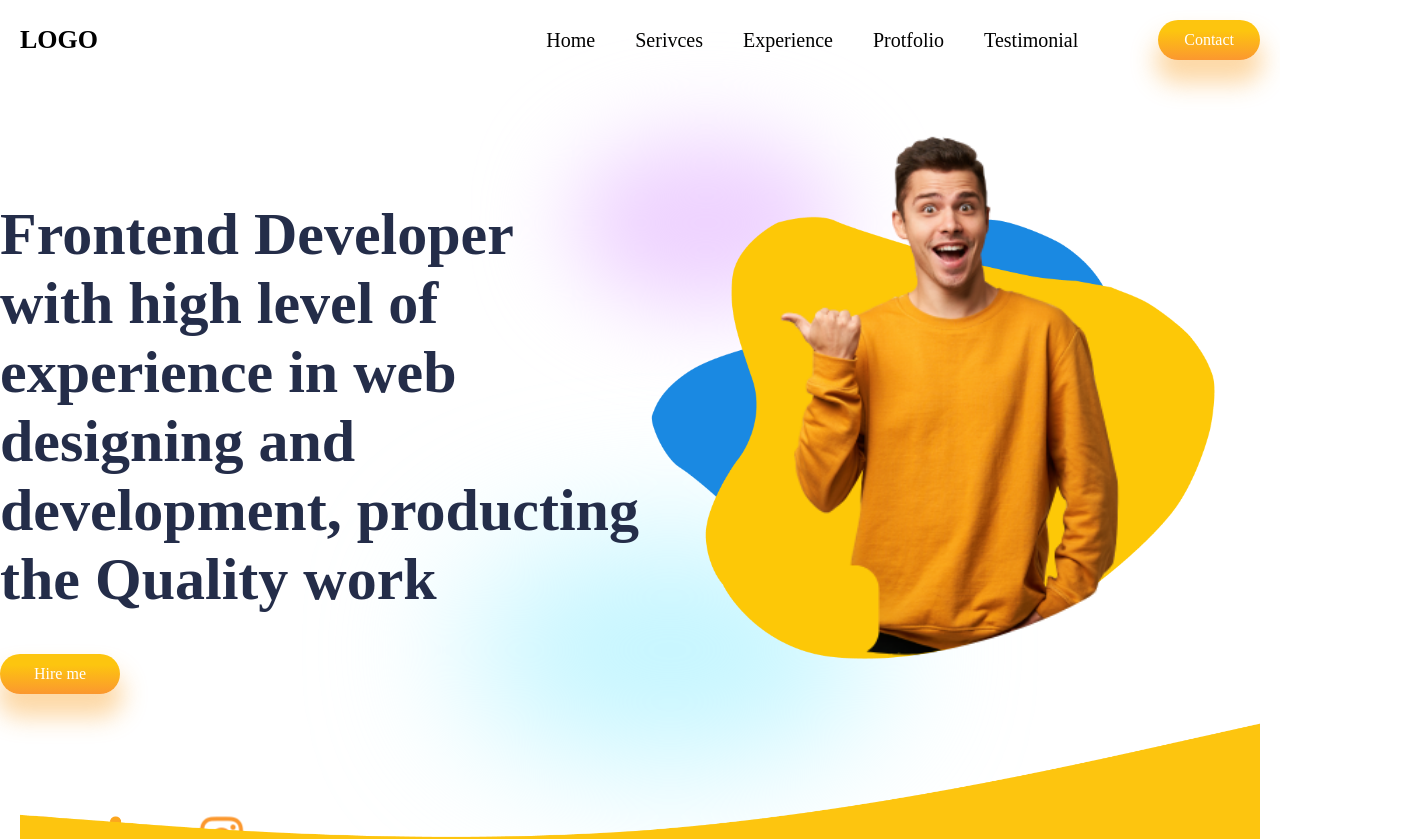
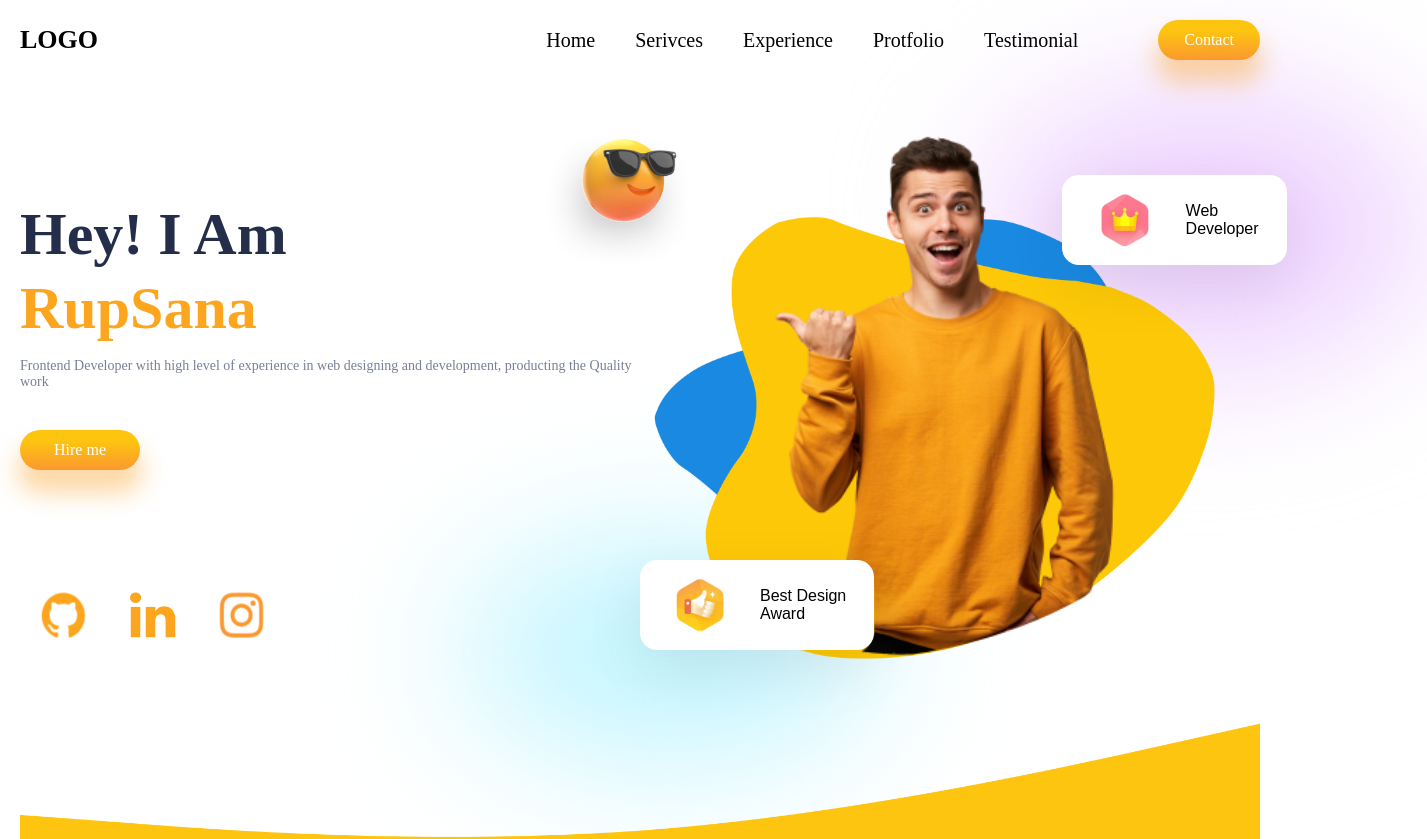
Before and after one commit to RupsanaAkter/personal-portfolio, a React (Create React App) app: page / in a window 1280 px wide. Shown: the top 839 px of the page, 1427 px wide, since content can reach past the window. Built offline with nearby package versions, Linux system fonts and the light colour scheme; a web font is replaced by a local one.

Commit message:
update all

```diff
--- a/src/pages/Home/Introduices/Introduices.css
+++ b/src/pages/Home/Introduices/Introduices.css
@@ -2,6 +2,8 @@
     display: flex;
     height: 77vh;
     margin-top: 6rem;
+    margin-left: 20px;
+    margin-right: 20px;
   }
 
   /* left side styling */
--- a/src/pages/Home/Introduices/Introduices.js
+++ b/src/pages/Home/Introduices/Introduices.js
@@ -1,4 +1,5 @@
-import React from 'react';
+// import { themeContext } from "../../Context";
+import React, { useContext } from "react";
 import './Introduices.css'
 import Github from "../../../assets/img/github.png"
 import LinkedIn from '../../../assets/img/linkedin.png'
@@ -6,20 +7,28 @@ import Instagram from "../../../assets/img/instagram.png"
 import Vector1 from '../../../assets/img/Vector1.png'
 import Vector2 from '../../../assets/img/Vector2.png'
 import boy from '../../../assets/img/boy.png'
-
+import crown from '../../../assets/img/crown.png'
 import { Link } from 'react-scroll';
 import Intro from './Intro';
+import thumbup from '../../../assets/img/thumbup.png'
+import glassesimoji from '../../../assets/img/glassesimoji.png'
 import { motion } from "framer-motion";
 
 const Introduices = () => {
+  const transition = { duration: 2, type: "spring" };
+
+  // context
+  // const theme = useContext(themeContext);
+  // const darkMode = theme.state.darkMode;
     return (
         <div className="Intro" id="Intro">
         {/* left name side */}
         <div className="i-left">
           <div className="i-name">
             {/* yahan change hy darkmode ka */}
-            {/* <span style={{ color: darkMode ? "white" : "" }}>Hy! I Am</span>
-            <span>Andrew Thomas</span> */}
+            {/* <span style={{ color: darkMode ? "white" : "" }}>Hy! I Am</span> */}
+            <span>Hey! I Am</span>
+            <span>RupSana</span>
             <span>
               Frontend Developer with high level of experience in web designing
               and development, producting the Quality work
@@ -41,34 +50,34 @@ const Introduices = () => {
           <img src={Vector2} alt="" />
           <img src={boy} alt="" />
           {/* animation */}
-          {/* <motion.img
+          <motion.img
             initial={{ left: "-36%" }}
             whileInView={{ left: "-24%" }}
             transition={transition}
             src={glassesimoji}
             alt=""
-          /> */}
+          />
 
-          {/* <motion.div
+          <motion.div
             initial={{ top: "-4%", left: "74%" }}
             whileInView={{ left: "68%" }}
             transition={transition}
             className="floating-div"
-          > */}
-            {/* <Intro img={crown} text1="Web" text2="Developer" />
+          >
+            <Intro img={crown} text1="Web" text2="Developer" />
           </motion.div>
-   */}
+
           {/* animation */}
-          {/* <motion.div
+          <motion.div
             initial={{ left: "9rem", top: "18rem" }}
             whileInView={{ left: "0rem" }}
             transition={transition}
             className="floating-div"
-          > */}
+          >
             {/* floatinDiv mein change hy dark mode ka */}
-            {/* <Intro img={thumbup} text1="Best Design" text2="Award" />
+            <Intro img={thumbup} text1="Best Design" text2="Award" />
           </motion.div>
-   */}
+
           <div className="blur" style={{ background: "rgb(238 210 255)" }}></div>
           <div
             className="blur"
```
